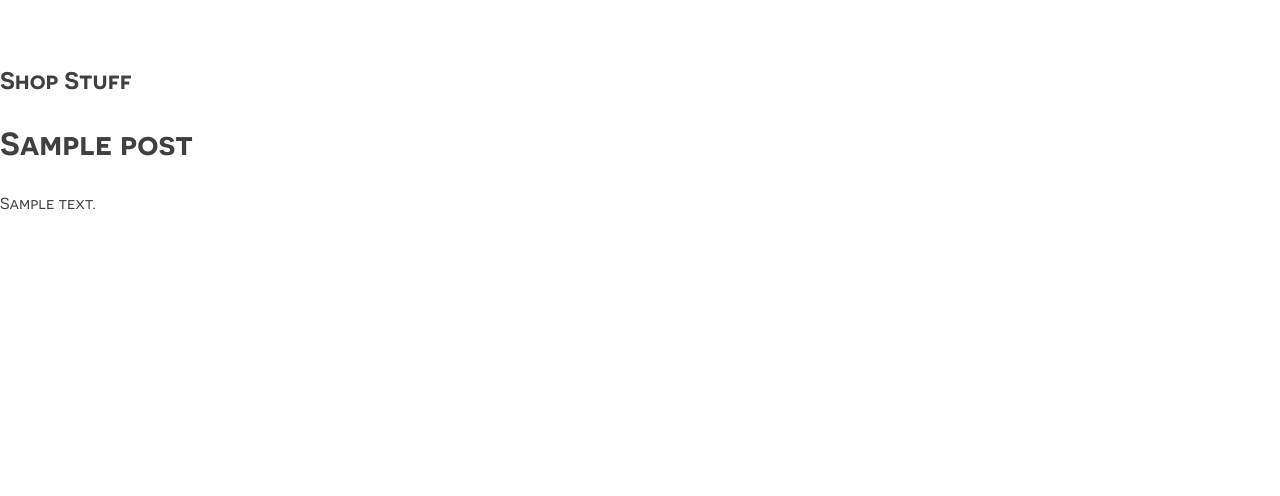
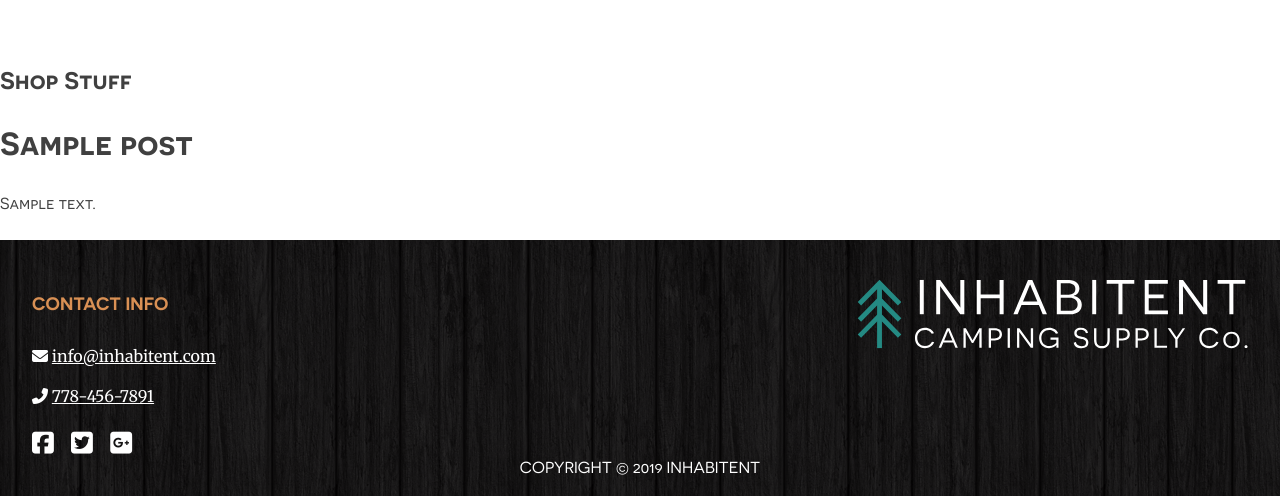
Before and after one commit to IED92/Project-04, a WordPress theme: template themes/inhabitent/front-page.php in a window 1280 px wide. Shown: the part 757-1253 px from the top of the page. Before the commit the page ends 967 px from the top, so only its background shows below. Run offline with PHP 8.4 and a stand-in for WordPress, Linux system fonts and the light colour scheme; the site name, menu and one post (Sample post) are stand-ins, and other content is empty; some libraries are stand-ins or nearby versions.

Commit message:
footer complete

```diff
--- a/themes/inhabitent/footer.php
+++ b/themes/inhabitent/footer.php
@@ -10,15 +10,40 @@
 
 </div><!-- #content -->
 
-<footer id="colophon" class="site-footer" role="contentinfo">
+<footer id="colophon" class="site-footer" role="contentinfo" style="background:url('<?= get_template_directory_uri() ?>/img/dark-wood.png');">
+
 	<div class="site-info">
-		<a href="<?php echo esc_url('https://wordpress.org/'); ?>"><?php printf(esc_html('Proudly powered by %s'), 'WordPress'); ?></a>
-	</div><!-- .site-info -->
+		<div class="contact-info">
+			<h1>Contact Info</h1>
+			<div class="email-info">
+				<i class="fas fa-envelope"></i>
+				<a href="mailto:info@inhabitent.com">info@inhabitent.com</a>
+			</div>
+			<div class="phone-info">
+				<i class="fas fa-phone-alt"></i>
+				<a href="tel:" 15553434567>778-456-7891</a>
+			</div>
+			<div class="socials-icons">
+				<i class="fab fa-facebook-square"></i>
+				<i class="fab fa-twitter-square"></i>
+				<i class="fab fa-google-plus-square"></i>
+			</div>
+		</div>
+		<div id="footer-sidebar" class="secondary">
+			<div id="footer-sidebar1">
+				<?php
+				if (is_active_sidebar('footer-sidebar-1')) {
+					dynamic_sidebar('footer-sidebar-1');
+				}
+				?>
+			</div>
+		</div>
+		<img src="<?= get_template_directory_uri() ?>/img/logos/inhabitent-logo-text.svg">
+	</div> <!-- .site-info -->
+	<h2 class="copywrite-notice">COPYRIGHT &copy 2019 INHABITENT</h2>
 </footer><!-- #colophon -->
 </div><!-- #page -->
-
 <?php wp_footer(); ?>
-<script src="https://kit.fontawesome.com/c14e7bafd7.js" crossorigin="anonymous"></script>
 </body>
 
 </html>
--- a/themes/inhabitent/front-page.php
+++ b/themes/inhabitent/front-page.php
@@ -49,5 +49,4 @@ get_header(); ?>
 	</main><!-- #main -->
 </div><!-- #primary -->
 
-<?php get_sidebar(); ?>
 <?php get_footer(); ?>
--- a/themes/inhabitent/functions.php
+++ b/themes/inhabitent/functions.php
@@ -64,6 +64,15 @@ function red_starter_widgets_init() {
 		'before_title'  => '<h2 class="widget-title">',
 		'after_title'   => '</h2>',
 	) );
+	register_sidebar(array(
+		'name' 					=> 'Footer Sidebar 1',
+		'id' 						=> 'footer-sidebar-1',
+		'description' 	=> 'Appears in the footer area',
+		'before_widget' => '<aside id="%1$s" class="widget %2$s">',
+		'after_widget' 	=> '</aside>',
+		'before_title' 	=> '<h3 class="widget-title">',
+		'after_title' 	=> '</h3>',
+	));
 }
 add_action( 'widgets_init', 'red_starter_widgets_init' );
 
@@ -87,7 +96,7 @@ function red_starter_scripts() {
 
 	wp_enqueue_script( 'red-starter-navigation', get_template_directory_uri() . '/build/js/navigation.min.js', array(), '20151215', true );
 	wp_enqueue_script( 'red-starter-skip-link-focus-fix', get_template_directory_uri() . '/build/js/skip-link-focus-fix.min.js', array(), '20151215', true );
-
+	wp_enqueue_script( 'font-awseome', '//kit.fontawesome.com/c14e7bafd7.js' );
 	if ( is_singular() && comments_open() && get_option( 'thread_comments' ) ) {
 		wp_enqueue_script( 'comment-reply' );
 	}
--- a/themes/inhabitent/sass/_navigation.scss
+++ b/themes/inhabitent/sass/_navigation.scss
@@ -157,3 +157,61 @@ a {
 		width: auto;
 	}
 }
+
+// Footer
+
+
+
+.site-footer {
+	color: #fff;
+}
+
+
+.site-info {
+	position: relative;
+	display: flex;
+	justify-content: space-between;
+	width: 100%;
+	padding: 2rem 2rem 0 2rem;
+	& img {
+		transform: translate(0, -50px);
+	}
+}
+
+.contact-info {
+	line-height: 2.5rem;
+}
+
+div#footer-sidebar1 {
+	transform: translate(-150px);
+}
+
+.contact-info h1,
+.widget-title {
+	text-transform: uppercase;
+	font-size: 18px;
+	color: $color__footer-text;
+}
+
+.email-info,
+.phone-info,
+.day-of-week {
+	font-family: "Merriweather";
+}
+
+.socials-icons {
+	display: flex;
+	width: 100px;
+	justify-content: space-between;
+	margin-top: 15px;
+	font-size: 25px;
+}
+
+.copywrite-notice {
+	margin: 0;
+	width: 100%;
+	text-align: center;
+	font-size: 16px;
+	font-weight: lighter;
+	padding-bottom: 1rem;
+}
--- a/themes/inhabitent/sass/_variables.scss
+++ b/themes/inhabitent/sass/_variables.scss
@@ -6,6 +6,7 @@ $base__space-unit: 1.5rem;
 
 $color__background-body: #fff;
 $color__text-main: #404040;
+$color__footer-text: #d99054;
 
 $color__background-screen: #f1f1f1;
 $color__text-screen: #21759b;
--- a/themes/inhabitent/style.css
+++ b/themes/inhabitent/style.css
@@ -540,6 +540,60 @@ a {
     max-height: 36px;
     width: auto; }
 
+.site-footer {
+  color: #fff; }
+
+.site-info {
+  position: relative;
+  display: -webkit-box;
+  display: -ms-flexbox;
+  display: flex;
+  -webkit-box-pack: justify;
+      -ms-flex-pack: justify;
+          justify-content: space-between;
+  width: 100%;
+  padding: 2rem 2rem 0 2rem; }
+  .site-info img {
+    -webkit-transform: translate(0, -50px);
+            transform: translate(0, -50px); }
+
+.contact-info {
+  line-height: 2.5rem; }
+
+div#footer-sidebar1 {
+  -webkit-transform: translate(-150px);
+          transform: translate(-150px); }
+
+.contact-info h1,
+.widget-title {
+  text-transform: uppercase;
+  font-size: 18px;
+  color: #d99054; }
+
+.email-info,
+.phone-info,
+.day-of-week {
+  font-family: "Merriweather"; }
+
+.socials-icons {
+  display: -webkit-box;
+  display: -ms-flexbox;
+  display: flex;
+  width: 100px;
+  -webkit-box-pack: justify;
+      -ms-flex-pack: justify;
+          justify-content: space-between;
+  margin-top: 15px;
+  font-size: 25px; }
+
+.copywrite-notice {
+  margin: 0;
+  width: 100%;
+  text-align: center;
+  font-size: 16px;
+  font-weight: lighter;
+  padding-bottom: 1rem; }
+
 /*--------------------------------------------------------------
 # Accessibility
 --------------------------------------------------------------*/
```
Also changed, not shown: themes/inhabitent/build/css/style.min.css, 1 other file.
